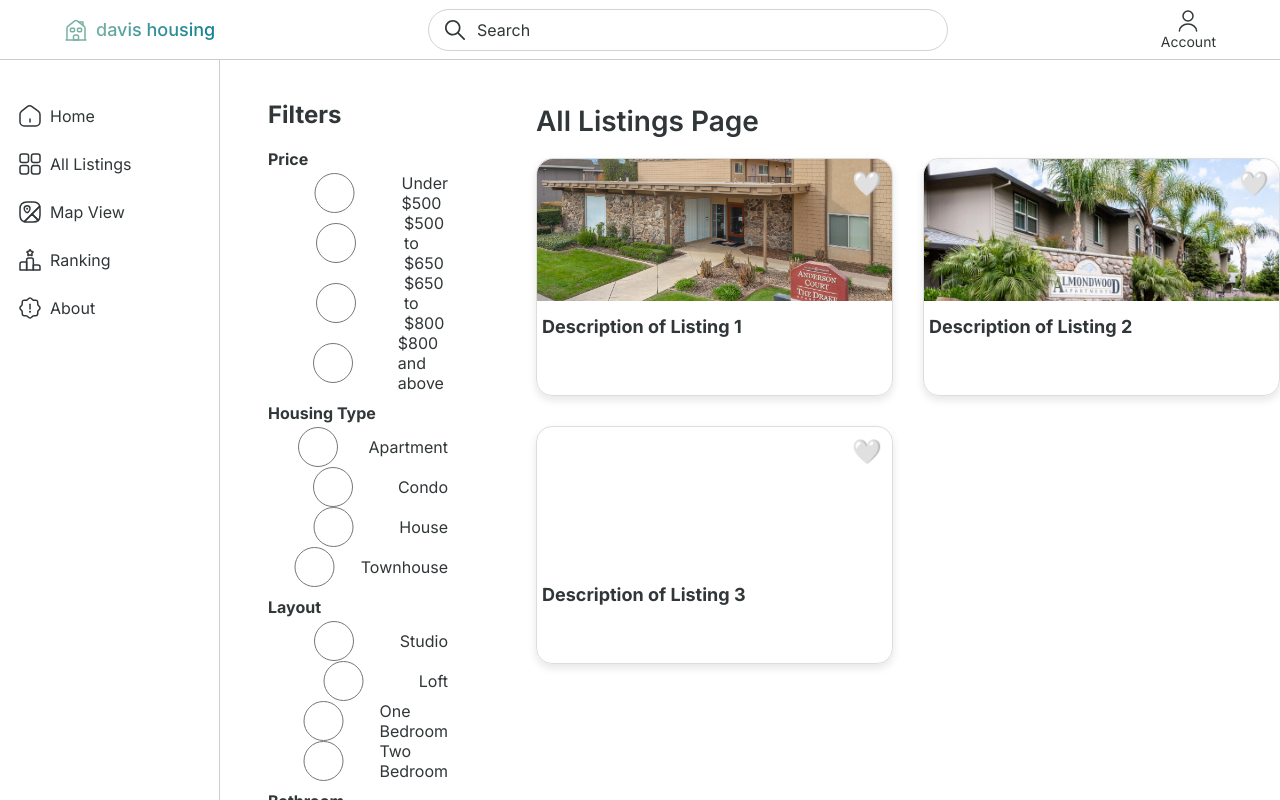
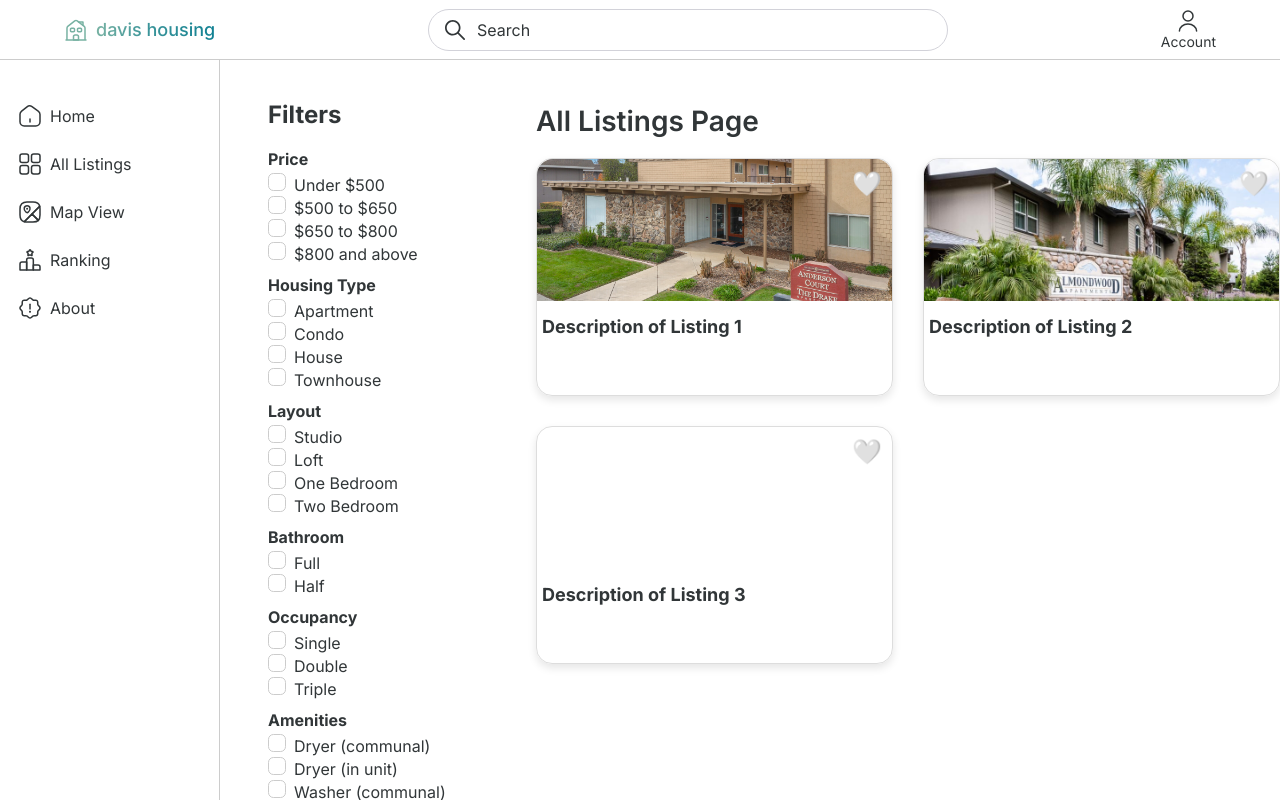
Before and after one commit to GDSC-UCD-Cohort-24-25/Apartment-Review-Website, a React (Vite) app in the folder frontend/: page /listing in a window 1280 px wide. Built offline with nearby package versions, Linux system fonts and the light colour scheme; no server answers.

Commit message:
filterbar2

```diff
--- a/frontend/src/components/FilterBar.jsx
+++ b/frontend/src/components/FilterBar.jsx
@@ -3,12 +3,12 @@ import './FilterBar.css';
 
 const FilterBar = () => {
   const [filters, setFilters] = useState({
-    price: '',
-    housingType: '',
-    layout: '',
-    bathroom: '',
-    occupancy: '',
-    amenities: [],
+    price: [],
+    housingType: [],
+    layout: [],
+    bathroom: [],
+    occupancy: [],
+    features: [],
     features: [],
   });
 
@@ -22,14 +22,6 @@ const FilterBar = () => {
     });
   };
 
-  const handleRadioChange = (e, category) => {
-    const { value } = e.target;
-    setFilters(prevState => ({ ...prevState, [category]: value }));
-  };
-
-  const handlePriceChange = (e) => {
-    setFilters(prevState => ({ ...prevState, price: e.target.value }));
-  };
 
   return (
     <div className="filter-bar">
@@ -41,11 +33,10 @@ const FilterBar = () => {
         <div>
           <label>
             <input
-              type="radio"
-              name="price"
+              type="checkbox"
               value="under500"
-              checked={filters.price === 'under500'}
-              onChange={e => handlePriceChange(e)}
+              checked={filters.features.includes('under500')}
+              onChange={e => handleCheckboxChange(e, 'features')}
             />
             Under $500
           </label>
@@ -53,11 +44,10 @@ const FilterBar = () => {
         <div>
           <label>
             <input
-              type="radio"
-              name="price"
+              type="checkbox"
               value="500to650"
-              checked={filters.price === '500to650'}
-              onChange={e => handlePriceChange(e)}
+              checked={filters.features.includes('500to650')}
+              onChange={e => handleCheckboxChange(e, 'features')}
             />
             $500 to $650
           </label>
@@ -65,11 +55,10 @@ const FilterBar = () => {
         <div>
           <label>
             <input
-              type="radio"
-              name="price"
+              type="checkbox"
               value="650to800"
-              checked={filters.price === '650to800'}
-              onChange={e => handlePriceChange(e)}
+              checked={filters.features.includes('650to800')}
+              onChange={e => handleCheckboxChange(e, 'features')}
             />
             $650 to $800
           </label>
@@ -77,11 +66,10 @@ const FilterBar = () => {
         <div>
           <label>
             <input
-              type="radio"
-              name="price"
+              type="checkbox"
               value="800above"
-              checked={filters.price === '800above'}
-              onChange={e => handlePriceChange(e)}
+              checked={filters.features.includes('800above')}
+              onChange={e => handleCheckboxChange(e, 'features')}
             />
             $800 and above
           </label>
@@ -94,11 +82,10 @@ const FilterBar = () => {
         <div>
           <label>
             <input
-              type="radio"
-              name="housingType"
+              type="checkbox"
               value="apartment"
-              checked={filters.housingType === 'apartment'}
-              onChange={e => handleRadioChange(e, 'housingType')}
+              checked={filters.features.includes('apartment')}
+              onChange={e => handleCheckboxChange(e, 'features')}
             />
             Apartment
           </label>
@@ -106,11 +93,10 @@ const FilterBar = () => {
         <div>
           <label>
             <input
-              type="radio"
-              name="housingType"
+              type="checkbox"
               value="condo"
-              checked={filters.housingType === 'condo'}
-              onChange={e => handleRadioChange(e, 'housingType')}
+              checked={filters.features.includes('condo')}
+              onChange={e => handleCheckboxChange(e, 'features')}
             />
             Condo
           </label>
@@ -118,22 +104,20 @@ const FilterBar = () => {
         <div>
           <label>
             <input
-              type="radio"
-              name="housingType"
+              type="checkbox"
               value="house"
-              checked={filters.housingType === 'house'}
-              onChange={e => handleRadioChange(e, 'housingType')}
+              checked={filters.features.includes('house')}
+              onChange={e => handleCheckboxChange(e, 'features')}
             />
             House
           </label>
         </div><div>
           <label>
             <input
-              type="radio"
-              name="housingType"
+              type="checkbox"
               value="townhouse"
-              checked={filters.housingType === 'townhouse'}
-              onChange={e => handleRadioChange(e, 'housingType')}
+              checked={filters.features.includes('townhouse')}
+              onChange={e => handleCheckboxChange(e, 'features')}
             />
             Townhouse
           </label>
@@ -146,11 +130,10 @@ const FilterBar = () => {
         <div>
           <label>
             <input
-              type="radio"
-              name="layout"
+              type="checkbox"
               value="studio"
-              checked={filters.layout === 'studio'}
-              onChange={e => handleRadioChange(e, 'layout')}
+              checked={filters.features.includes('studio')}
+              onChange={e => handleCheckboxChange(e, 'features')}
             />
             Studio
           </label>
@@ -158,11 +141,10 @@ const FilterBar = () => {
         <div>
           <label>
             <input
-              type="radio"
-              name="layout"
+              type="checkbox"
               value="loft"
-              checked={filters.layout === 'loft'}
-              onChange={e => handleRadioChange(e, 'layout')}
+              checked={filters.features.includes('loft')}
+              onChange={e => handleCheckboxChange(e, 'features')}
             />
             Loft
           </label>
@@ -170,11 +152,10 @@ const FilterBar = () => {
         <div>
           <label>
             <input
-              type="radio"
-              name="layout"
+              type="checkbox"
               value="oneBedroom"
-              checked={filters.layout === 'oneBedroom'}
-              onChange={e => handleRadioChange(e, 'layout')}
+              checked={filters.features.includes('oneBedroom')}
+              onChange={e => handleCheckboxChange(e, 'features')}
             />
             One Bedroom
           </label>
@@ -182,11 +163,10 @@ const FilterBar = () => {
         <div>
           <label>
             <input
-              type="radio"
-              name="layout"
+              type="checkbox"
               value="twoBedroom"
-              checked={filters.layout === 'twoBedroom'}
-              onChange={e => handleRadioChange(e, 'layout')}
+              checked={filters.features.includes('twoBedroom')}
+              onChange={e => handleCheckboxChange(e, 'features')}
             />
             Two Bedroom
           </label>
@@ -200,11 +180,10 @@ const FilterBar = () => {
         <div>
           <label>
             <input
-              type="radio"
-              name="bathroom"
+              type="checkbox"
               value="full"
-              checked={filters.bathroom === 'full'}
-              onChange={e => handleRadioChange(e, 'bathroom')}
+              checked={filters.features.includes('full')}
+              onChange={e => handleCheckboxChange(e, 'features')}
             />
             Full
           </label>
@@ -212,11 +191,10 @@ const FilterBar = () => {
         <div>
           <label>
             <input
-              type="radio"
-              name="bathroom"
+              type="checkbox"
               value="half"
-              checked={filters.bathroom === 'half'}
-              onChange={e => handleRadioChange(e, 'bathroom')}
+              checked={filters.features.includes('half')}
+              onChange={e => handleCheckboxChange(e, 'features')}
             />
             Half
           </label>
@@ -229,11 +207,10 @@ const FilterBar = () => {
         <div>
           <label>
             <input
-              type="radio"
-              name="occupancy"
+              type="checkbox"
               value="single"
-              checked={filters.occupancy === 'single'}
-              onChange={e => handleRadioChange(e, 'occupancy')}
+              checked={filters.features.includes('single')}
+              onChange={e => handleCheckboxChange(e, 'features')}
             />
             Single
           </label>
@@ -241,11 +218,10 @@ const FilterBar = () => {
         <div>
           <label>
             <input
-              type="radio"
-              name="occupancy"
+              type="checkbox"
               value="double"
-              checked={filters.occupancy === 'double'}
-              onChange={e => handleRadioChange(e, 'occupancy')}
+              checked={filters.features.includes('double')}
+              onChange={e => handleCheckboxChange(e, 'features')}
             />
             Double
           </label>
@@ -253,40 +229,72 @@ const FilterBar = () => {
         <div>
           <label>
             <input
-              type="radio"
-              name="occupancy"
+              type="checkbox"
               value="triple"
-              checked={filters.occupancy === 'triple'}
-              onChange={e => handleRadioChange(e, 'occupancy')}
+              checked={filters.features.includes('triple')}
+              onChange={e => handleCheckboxChange(e, 'features')}
             />
             Triple
           </label>
         </div>
       </div>
 
-      {/* Amenities Filter */}
+      {/* features Filter */}
       <div className="filter-section">
         <h4>Amenities</h4>
         <div>
           <label>
             <input
               type="checkbox"
-              value="dryer"
-              checked={filters.amenities.includes('dryer')}
-              onChange={e => handleCheckboxChange(e, 'amenities')}
+              value="dryer-communal"
+              checked={filters.features.includes('dryer-communal')}
+              onChange={e => handleCheckboxChange(e, 'features')}
             />
-            Dryer
+            Dryer (communal)
           </label>
         </div>
         <div>
           <label>
             <input
               type="checkbox"
-              value="washer"
-              checked={filters.amenities.includes('washer')}
-              onChange={e => handleCheckboxChange(e, 'amenities')}
+              value="dryer-inunit"
+              checked={filters.features.includes('dryer-inunit')}
+              onChange={e => handleCheckboxChange(e, 'features')}
             />
-            Washer
+            Dryer (in unit)
+          </label>
+        </div>
+        <div>
+          <label>
+            <input
+              type="checkbox"
+              value="washer-communal"
+              checked={filters.features.includes('washer-communal')}
+              onChange={e => handleCheckboxChange(e, 'features')}
+            />
+            Washer (communal)
+          </label>
+        </div>
+        <div>
+          <label>
+            <input
+              type="checkbox"
+              value="washer-inunit"
+              checked={filters.features.includes('washer-inunit')}
+              onChange={e => handleCheckboxChange(e, 'features')}
+            />
+            Washer (in unit)
+          </label>
+        </div>
+        <div>
+          <label>
+            <input
+              type="checkbox"
+              value="wifi"
+              checked={filters.features.includes('wifi')}
+              onChange={e => handleCheckboxChange(e, 'features')}
+            />
+            Wifi
           </label>
         </div>
       </div>
@@ -305,6 +313,7 @@ const FilterBar = () => {
             Balcony
           </label>
         </div>
+
         <div>
           <label>
             <input
@@ -316,6 +325,86 @@ const FilterBar = () => {
             Co-ed
           </label>
         </div>
+
+        <div>
+          <label>
+            <input
+              type="checkbox"
+              value="furnished"
+              checked={filters.features.includes('furnished')}
+              onChange={e => handleCheckboxChange(e, 'features')}
+            />
+            Furnished
+          </label>
+        </div>
+        <div>
+          <label>
+            <input
+              type="checkbox"
+              value="gym"
+              checked={filters.features.includes('gym')}
+              onChange={e => handleCheckboxChange(e, 'features')}
+            />
+            Gym
+          </label>
+        </div>
+        <div>
+          <label>
+            <input
+              type="checkbox"
+              value="patio"
+              checked={filters.features.includes('patio')}
+              onChange={e => handleCheckboxChange(e, 'features')}
+            />
+            Patio
+          </label>
+        </div>
+        <div>
+          <label>
+            <input
+              type="checkbox"
+              value="pet"
+              checked={filters.features.includes('pet')}
+              onChange={e => handleCheckboxChange(e, 'features')}
+            />
+            Pets Friendly
+          </label>
+        </div>
+
+        <div>
+          <label>
+            <input
+              type="checkbox"
+              value="smoking"
+              checked={filters.features.includes('smoking')}
+              onChange={e => handleCheckboxChange(e, 'features')}
+            />
+            Smoking Allowed
+          </label>
+        </div>
+
+        <div>
+          <label>
+            <input
+              type="checkbox"
+              value="storage"
+              checked={filters.features.includes('storage')}
+              onChange={e => handleCheckboxChange(e, 'features')}
+            />
+            Storage
+          </label>
+        </div>
+        <div>
+          <label>
+            <input
+              type="checkbox"
+              value="unfurnished"
+              checked={filters.features.includes('unfurnished')}
+              onChange={e => handleCheckboxChange(e, 'features')}
+            />
+            Unfurnished
+          </label>
+        </div>
       </div>
     </div>
   );
```
